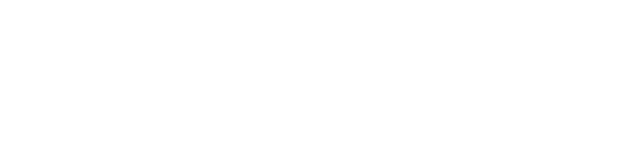
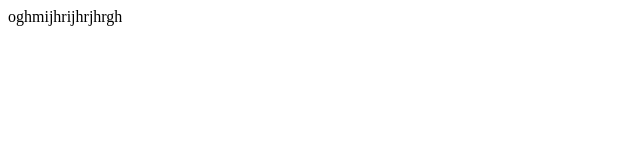
Before and after one commit to OkamotofgvbjmnHaruki/untitled, a website: page index.html in a window 1280 px wide. Shown: the whole page, without its empty margins (0-640 px from the left). Drawn offline with Linux system fonts and the light colour scheme.

Commit message:
GitHubの説明を聞いたよ。

```diff
--- a/index.html
+++ b/index.html
@@ -5,6 +5,6 @@
     <title>Title</title>
 </head>
 <body>
-
+oghmijhrijhrjhrgh
 </body>
 </html>
```
